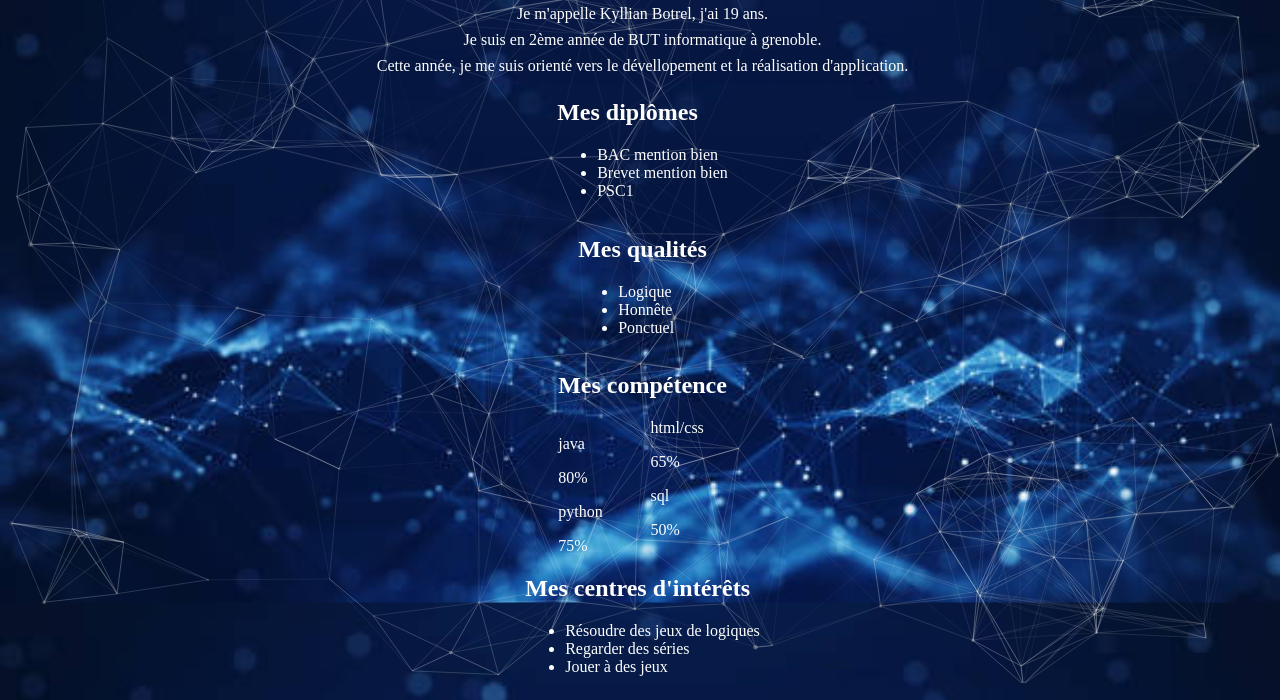
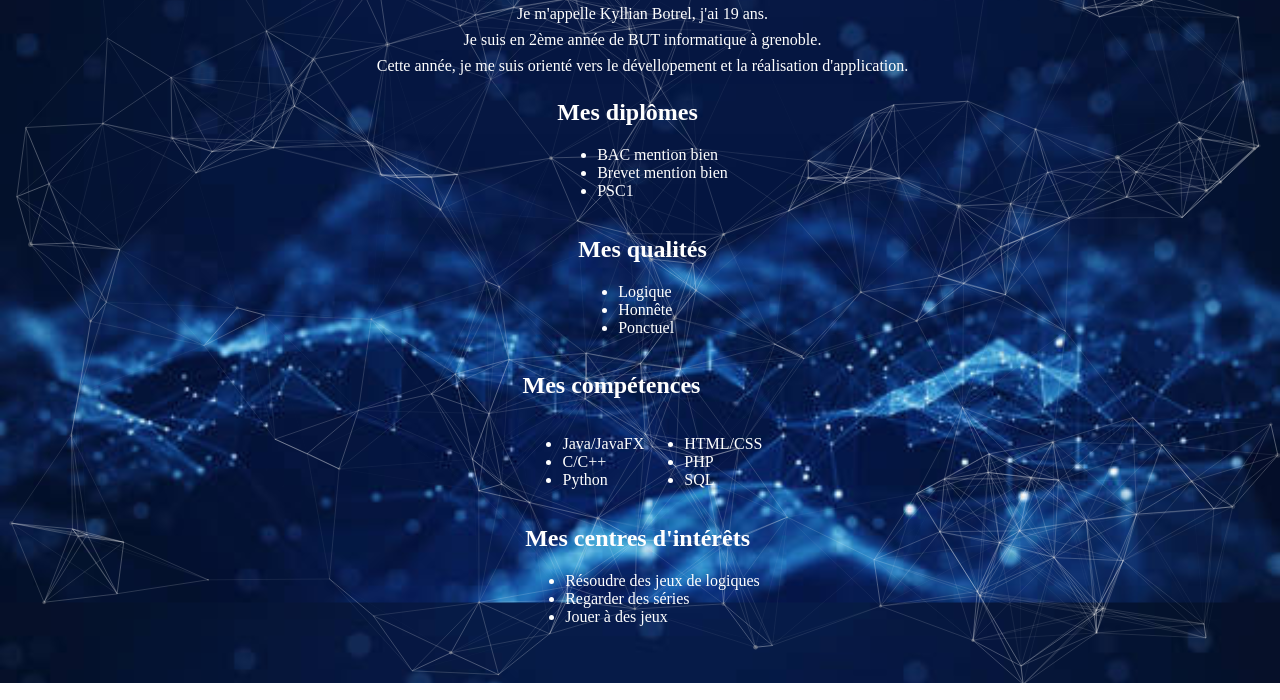
Before and after one commit to KyllianBotrel/KyllianBotrel.github.io, a plain HTML site: page Moi.html in a window 1280 px wide. Shown: the part 117-817 px from the top of the page. Drawn offline with nearby package versions, Linux system fonts and the light colour scheme; a script that the page names is missing.

Commit message:
Update Moi.html
enlever la barre coloré, compétences séparés de deux colonnes

```diff
--- a/Moi.html
+++ b/Moi.html
@@ -36,29 +36,17 @@
             </ul>
         </section>
         <section>
-            <h2 class="text-center">Mes compétence</h2>
- <div class="container">
-     <p>java</p>
-     <div class="progressbar-wrapper">
-      <div title="ja" class="progressbar j">80%</div>
-     </div>
-
-     <p>python</p>
-     <div class="progressbar-wrapper">
-      <div title="py" class="progressbar p">75%</div>
-     </div>
-
-     <p>html/css</p>
-     <div class="progressbar-wrapper">
-      <div title="htc" class="progressbar hc">65%</div>
-     </div>
-
-     <p>sql</p>
-     <div class="progressbar-wrapper">
-      <div title="sq" class="progressbar s">50%</div>
-     </div>
-
-</div>
+            <h2>Mes compétences</h2>
+            <ul class="col">
+              <li>Java/JavaFX</li>
+              <li>C/C++</li>
+              <li>Python</li>
+            </ul>
+            <ul class="col">
+              <li>HTML/CSS</li>
+              <li>PHP</li>
+              <li>SQL</li>
+            </ul>
         </section>
         <section>
             <h2>Mes centres d'intérêts</h2>
```
